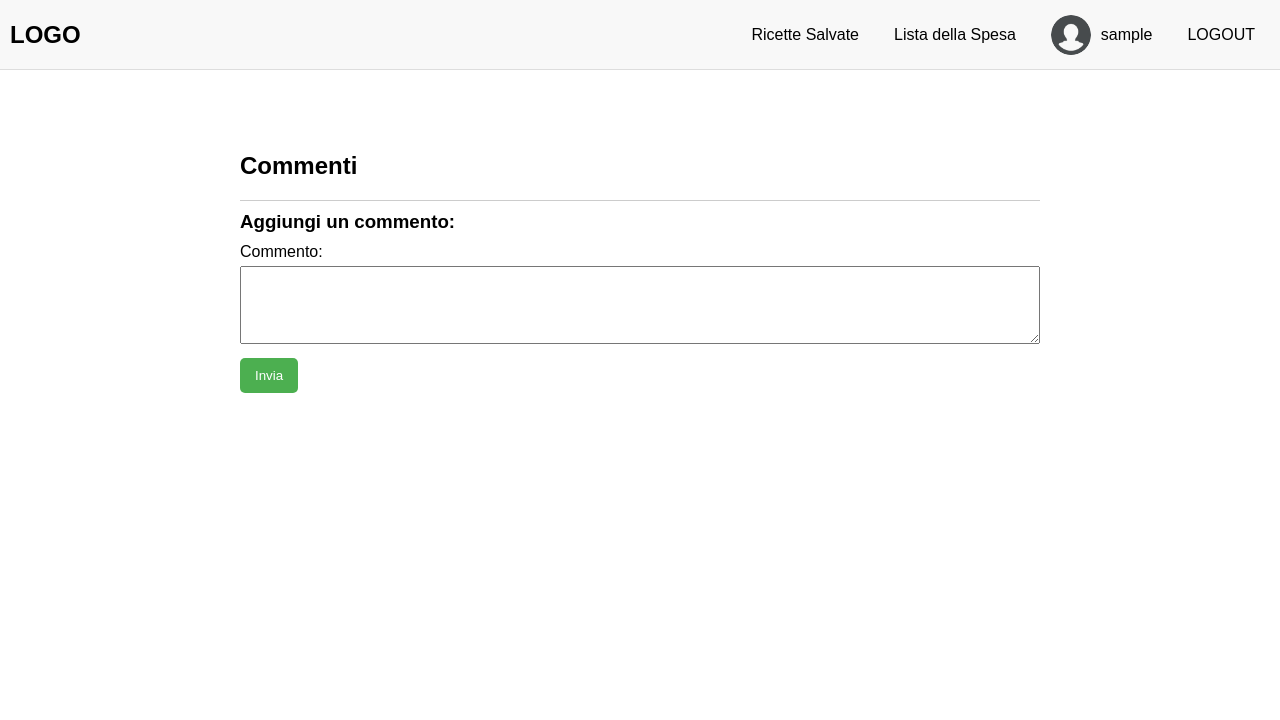
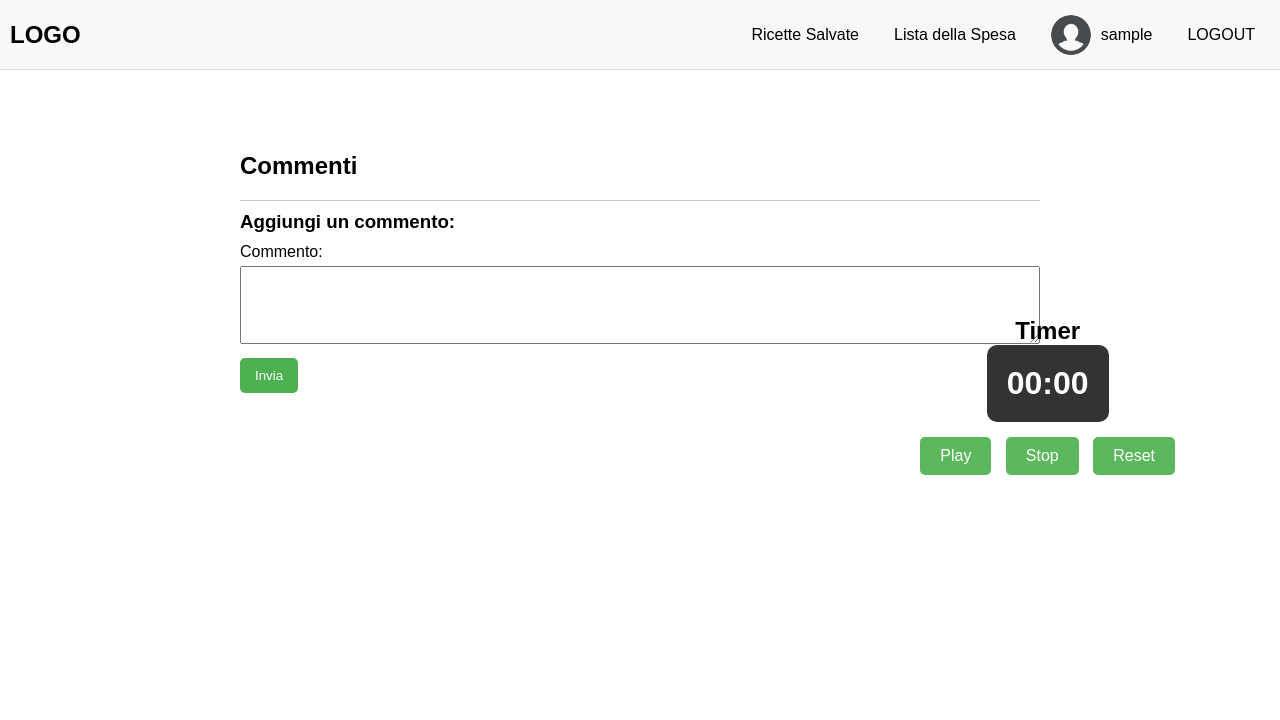
Before and after one commit to Dariop8/progetto-lab-ASSI-2023-2024, a Flask app: page /ricetta in a window 1280 px wide. Shown: the top 720 px of the page. Run offline with Flask 3, Linux system fonts and the light colour scheme; a user stored in the database is signed in.

Commit message:
aggiunte note in fav e timer in ricette + css fix

```diff
--- a/TODO.txt
+++ b/TODO.txt
@@ -11,3 +11,5 @@
 [ ] far funzionare i commenti
 [ ] parlare di quali e come gestire i ruoli (MAC, DAC, RBAC ecc)
 [ ] quando per via dei filti non vengono trovate ricette allora far comparire qualche messaggio
+[ ] semplificare e suddividere app.py
+[ ] aggiungere immagine stilizzata in homepage
--- a/app.py
+++ b/app.py
@@ -200,10 +200,12 @@ class Favourite(db.Model):
     id = db.Column(db.Integer, primary_key=True)
     recipe_id = db.Column(db.Integer, nullable=False, unique=True)
     email = db.Column(db.String(120), nullable=False)
+    note = db.Column(db.String(300), nullable=False, default="")
 
     def __init__(self, recipe_id=None, email=None):
         self.recipe_id = recipe_id
         self.email = email
+        self.note=""
 
 
 class Users(UserMixin, db.Model):
@@ -251,7 +253,7 @@ def loader_user(user_id):
 def main_route():
     if 'id' in session:
         user_id = session['id']
-        user = Users.query.get(user_id)
+        user = db.session.get(Users, user_id)
         diet = user.diete
         intolerances = user.intolleranze
     else:
@@ -703,8 +705,39 @@ def fav():
         user_email = db.session.get(Users, user_id).email
         favourites = Favourite.query.filter_by(email=user_email).all()
         recipe_ids = [fav.recipe_id for fav in favourites]
-        print(recipe_ids)
         return render_template("fav.html", lista=recipe_ids)
+    return redirect(url_for('login'))
+
+@app.route('/update_note', methods=['POST'])
+def update_note():
+    if 'id' in session:
+        user_id = session['id']
+        user_email = db.session.get(Users, user_id).email
+        recipe_id = request.form.get('recipe_id')
+        note = request.form.get('note')
+
+        favourite = Favourite.query.filter_by(email=user_email, recipe_id=recipe_id).first()
+        if favourite:
+            favourite.note = note
+            db.session.commit()
+            return jsonify({"message": "Note updated successfully!"}), 200
+        return jsonify({"message": "Favourite not found!"}), 404
+    return redirect(url_for('login'))
+
+
+@app.route('/get_note', methods=['POST'])
+def get_note():
+    if 'id' in session:
+        user_id = session['id']
+        user_email = db.session.get(Users, user_id).email
+        recipe_id = request.json.get('recipe_id')
+
+        if not recipe_id:
+            return jsonify({"error": "Recipe ID is required"}), 400
+
+        favourite = Favourite.query.filter_by(email=user_email, recipe_id=recipe_id).first()
+        note = favourite.note if favourite and favourite.note else ""
+        return jsonify({"recipe_id": recipe_id, "note": note}), 200
     return redirect(url_for('login'))
 
 
@@ -741,7 +774,7 @@ def remove_from_shopping_list():
 def idee_rand():
     if 'id' in session:
         user_id = session['id']
-        user = Users.query.get(user_id)
+        user = db.session.get(Users, user_id)
         diet = user.diete
         intolerances = user.intolleranze
     else:
--- a/static/header.css
+++ b/static/header.css
@@ -61,6 +61,7 @@ header a {
 /* codice overall */
 button {
     transition: 0.3s;
+    border-radius: 5px;
 }
 
 button:hover {
--- a/static/lista_spesa.css
+++ b/static/lista_spesa.css
@@ -55,6 +55,7 @@ main {
     margin-bottom: 20px;
     font-size: 24px;
     flex-shrink: 0;
+    margin-bottom: 8%;
 }
 
 .item-details {
--- a/static/ricetta.css
+++ b/static/ricetta.css
@@ -325,3 +325,35 @@ footer {
 .no-steps-content p:nth-child(2) {
     margin-top: 10px;
 }
+
+
+/* Stile per il container del timer */
+.timer-container {
+    position: absolute;
+    text-align: center;
+    /* margin-top: 20px; */
+    bottom: 40%;
+    right: 100px;
+}
+
+#timer-screen {
+    font-size: 2em;
+    font-weight: bold;
+    background-color: #333;
+    color: #fff;
+    padding: 20px;
+    display: inline-block;
+    border-radius: 10px;
+    margin-bottom: 10px;
+}
+
+.timer-buttons button {
+    margin: 5px;
+    padding: 10px 20px;
+    font-size: 1em;
+    border: none;
+    border-radius: 5px;
+    background-color: #5cb85c;
+    color: white;
+    cursor: pointer;
+}
--- a/static/ricetta.js
+++ b/static/ricetta.js
@@ -300,6 +300,60 @@ document.addEventListener('DOMContentLoaded', function() {
     }
 });
 
+// timer
+document.addEventListener('DOMContentLoaded', function() {
+    let timer;
+    let minutes = 0;
+    let seconds = 0;
+
+    const minutesElement = document.getElementById('minutes');
+    const secondsElement = document.getElementById('seconds');
+    const playButton = document.getElementById('play-button');
+    const stopButton = document.getElementById('stop-button');
+    const resetButton = document.getElementById('reset-button');
+
+    function updateTimerDisplay() {
+        minutesElement.textContent = minutes < 10 ? '0' + minutes : minutes;
+        secondsElement.textContent = seconds < 10 ? '0' + seconds : seconds;
+    }
+
+    function startTimer() {
+        timer = setInterval(function() {
+            seconds++;
+            if (seconds === 60) {
+                seconds = 0;
+                minutes++;
+            }
+            updateTimerDisplay();
+        }, 1000);
+    }
+
+    function stopTimer() {
+        clearInterval(timer);
+    }
+
+    function resetTimer() {
+        stopTimer();
+        minutes = 0;
+        seconds = 0;
+        updateTimerDisplay();
+    }
+
+    playButton.addEventListener('click', function() {
+        startTimer();
+    });
+
+    stopButton.addEventListener('click', function() {
+        stopTimer();
+    });
+
+    resetButton.addEventListener('click', function() {
+        resetTimer();
+    });
+});
+
+
+
 
 // document.getElementById('commentForm').addEventListener('submit', function(e) {
 //     e.preventDefault();
--- a/templates/ricetta.html
+++ b/templates/ricetta.html
@@ -63,6 +63,18 @@
                 </div> -->
             </div>
 
+            <div class="timer-container">
+                <h2>Timer</h2>
+                <div id="timer-screen">
+                    <span id="minutes">00</span>:<span id="seconds">00</span>
+                </div>
+                <div class="timer-buttons">
+                    <button id="play-button">Play</button>
+                    <button id="stop-button">Stop</button>
+                    <button id="reset-button">Reset</button>
+                </div>
+            </div>
+
             <div class="commenti">
                 <h2>Commenti</h2>
                 <div class="comment-list">
```
Also changed, not shown: static/fav.css (+36 -1 lines), static/fav.js (+61 -0 lines), instance/db.sqlite.
